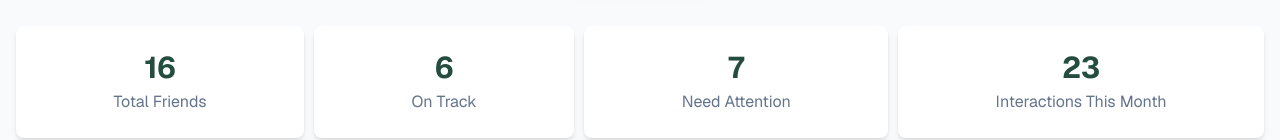
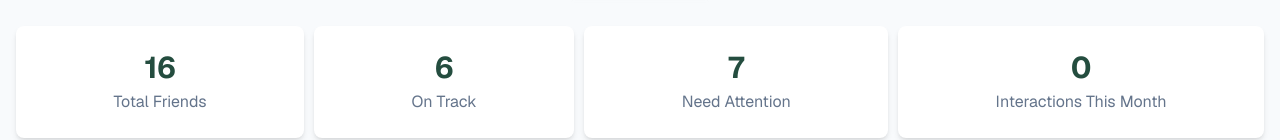
Before and after one commit to 0xW1zard/assignment-7, a React (Vite) app: page / in a window 1280 px wide. Shown: the part 367-507 px from the top of the page. Built offline with nearby package versions, Linux system fonts and the light colour scheme.

Commit message:
Fix: Hero Counter & duplicate image

```diff
--- a/public/datas.json
+++ b/public/datas.json
@@ -170,7 +170,7 @@
     {
       "id": 15,
       "name": "Mia Wong",
-      "picture": "https://i.pravatar.cc/150?u=mia",
+      "picture": "https://i.pravatar.cc/150?u=miaa",
       "email": "mia.w@music.org",
       "days_since_contact": 6,
       "status": "ontrack",
--- a/src/components/Navbar/Nav.jsx
+++ b/src/components/Navbar/Nav.jsx
@@ -1,5 +1,5 @@
 import React from 'react';
-import { NavLink } from 'react-router';
+import { Link, NavLink } from 'react-router';
 
 const Nav = () => {
 
@@ -25,7 +25,7 @@ const Nav = () => {
             <div className='navbar container mx-auto'>
                 <div className="navbar-start">
 
-                    <a className="text-2xl text-[#244D3F] font-semibold"><span className='text-[#1F2937] font-extrabold'>Keen</span>Keeper</a>
+                    <Link to={'/'} className="text-2xl text-[#244D3F] font-semibold"><span className='text-[#1F2937] font-extrabold'>Keen</span>Keeper</Link>
                 </div>
                 <div className="navbar-end">
                     <div className='hidden md:flex'>
--- a/src/components/hero/Hero.jsx
+++ b/src/components/hero/Hero.jsx
@@ -1,8 +1,10 @@
-import React from 'react';
+import React, { useContext } from 'react';
 import CountCard from '../heroCountCard/CountCard';
+import { FriendContext } from '../context/FriendProvider';
 
 const Hero = ({datas}) => {
 
+    const {intaList} = useContext(FriendContext);
 
     return (
         <div className='container mx-auto py-10'>
@@ -24,7 +26,7 @@ const Hero = ({datas}) => {
                 <CountCard count={datas.length} label="Total Friends" />
                 <CountCard count={datas.filter((data) => data.status === "ontrack").length} label="On Track" />
                 <CountCard count={datas.filter((data) => data.status === "overdue").length} label="Need Attention" />
-                <CountCard count={23} label="Interactions This Month" />
+                <CountCard count={intaList.length} label="Interactions This Month" />
             </div>
             <div className="divider my-8"></div>
         </div>
--- a/src/pages/friendDetails/FriendDetails.jsx
+++ b/src/pages/friendDetails/FriendDetails.jsx
@@ -10,7 +10,7 @@ import Interaction from '../../components/InteractionsCard/Interaction';
 
 const FriendDetails = () => {
 
-    const { text, call, videoCall, setText, setcall, setVideoCall, handleCall, handleText, handleVideoCall, intaList } = useContext(FriendContext)
+    const { handleCall, handleText, handleVideoCall, intaList } = useContext(FriendContext)
 
 
     const params = useParams();
@@ -28,7 +28,7 @@ const FriendDetails = () => {
         return base;
     };
 
-    const FrinedInta = intaList.filter(item => item.id === friend.id);
+    const FriendInta = intaList.filter(item => item.id === friend.id);
 
     return (
         <div>
@@ -106,7 +106,7 @@ const FriendDetails = () => {
                                 </Link>
                             </div>
                             <div>
-                                { FrinedInta.map((item) => (
+                                { FriendInta.map((item) => (
                                     <Interaction key={item.keyId} data={item} />
                                 )) }
                             </div>
```
